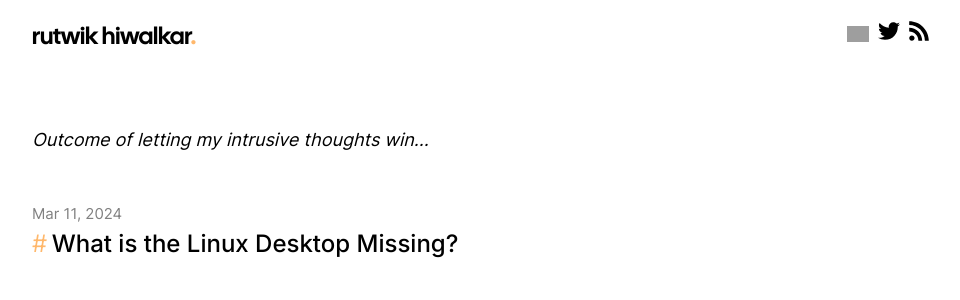
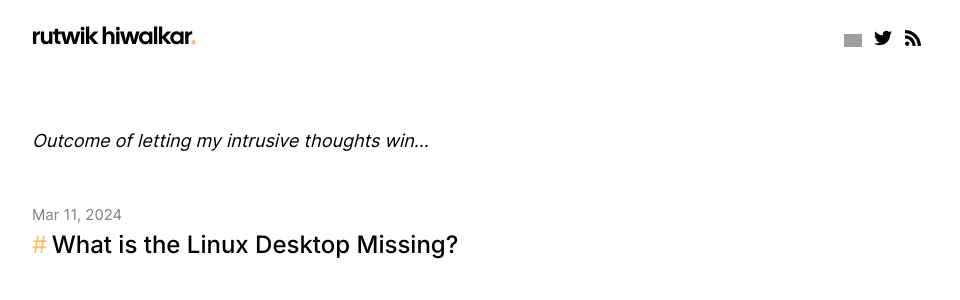
Before and after one commit to rutwikhdev/rutwikhdev.github.io, a Jekyll site: the page built from index.html, in a window 1280 px wide. Shown: the top 300 px of the page, without its empty margins (158-1118 px from the left). Built offline with Jekyll 4.4.1, drawn with Linux system fonts in a browser that asks for light colours; grey boxes are pictures that could not be loaded.

Commit message:
chore: update css for links

```diff
--- a/_includes/header.html
+++ b/_includes/header.html
@@ -3,16 +3,16 @@
   <div class="wrap">
 
     <a class="site-title" href="{{ site.baseurl }}/">{{ site.title }}<span class="period">.</span></a>
-    <div style="float:right;">
-      <a class="navbar-link" href="{{ site.github }}">
-      <img src="/assets/githubicon.svg" width="22">
-    </a>
-    <a class="navbar-link" href="{{ site.twitter }}">
-      <img src="/assets/twittericon.svg" width="22">
-    </a>
-    <a class="navbar-link" href="{{ "/feed.xml" | prepend: site.baseurl }}">
-      <img src="/assets/rssicon.svg" width="22">
-    </a>
+    <div style="float:right;display: flex;justify-content: space-evenly;">
+      <a style="margin-right: 10px;" class="navbar-link" href="{{ site.github }}">
+        <img src="/assets/githubicon.svg" width="18">
+      </a>
+      <a style="margin-right: 10px;" class="navbar-link" href="{{ site.twitter }}">
+        <img src="/assets/twittericon.svg" width="18">
+      </a>
+      <a style="margin-right: 10px;" class="navbar-link" href="{{ "/feed.xml" | prepend: site.baseurl }}">
+        <img src="/assets/rssicon.svg" width="18">
+      </a>
     </div>
   </div>
 
```
